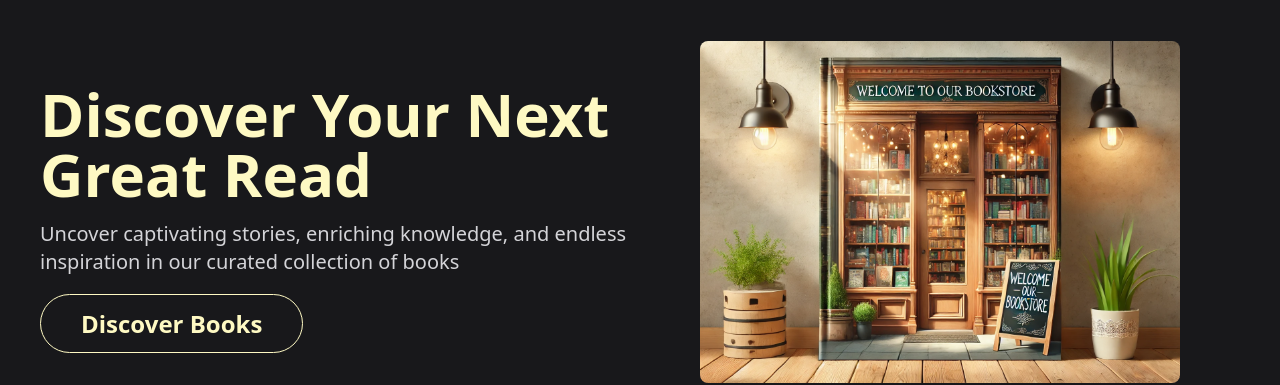
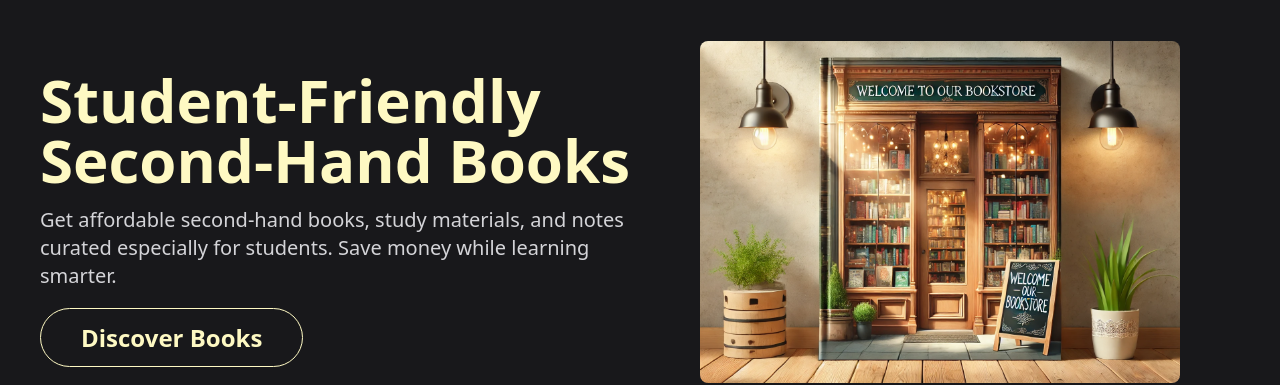
Before and after one commit to Tejaswi-gavhale22/Bookstoreproject, a React (Vite) app in the folder frontend/: page / in a window 1280 px wide. Shown: the part 192-577 px from the top of the page. Built offline with nearby package versions, Linux system fonts and the light colour scheme; no server answers.

Commit message:
hero page update

```diff
--- a/frontend/src/components/Home/Hero.jsx
+++ b/frontend/src/components/Home/Hero.jsx
@@ -7,11 +7,11 @@ const Hero = () => {
 		<div className="h-[75vh] flex flex-col md:flex-row items-center justify-center">
 			<div className="w-full mb-12 md:mb-0 lg:w-3/6 flex flex-col items-center lg:items-start justify-center">
 				<h1 className="text-4xl lg:text-6xl font-semibold text-yellow-100 text-center lg:text-left">
-					Discover Your Next Great Read
+					Student-Friendly Second-Hand Books
 				</h1>
 				<p className="mt-4 text-xl text-zinc-300 text-center lg:text-left">
-					Uncover captivating stories, enriching knowledge, and endless
-					inspiration in our curated collection of books
+					Get affordable second-hand books, study materials, and notes curated
+					especially for students. Save money while learning smarter.
 				</p>
 				<div className="mt-8">
 					<Link
```
